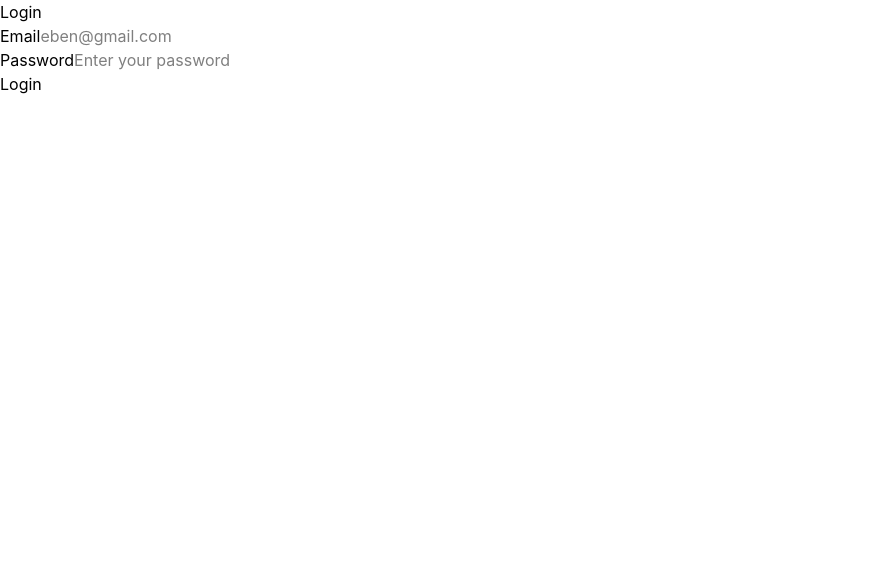
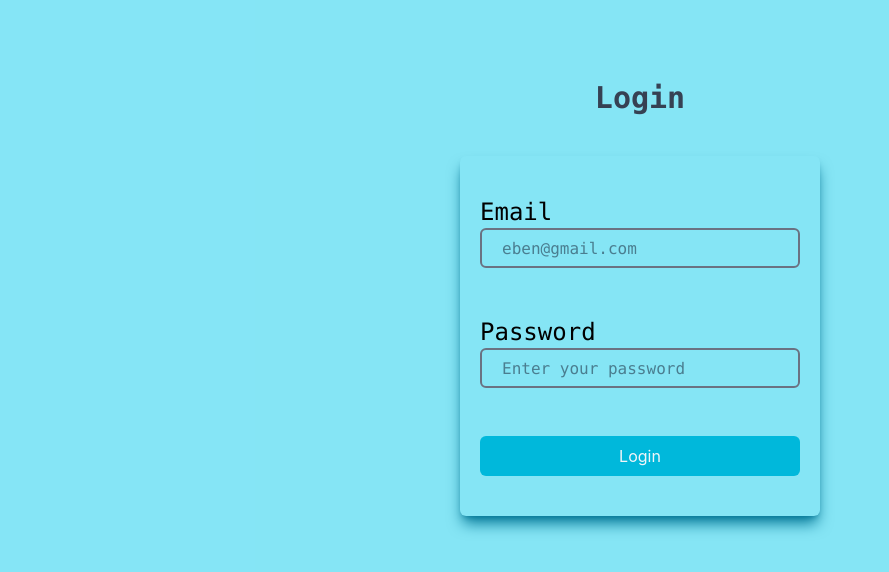
Before and after one commit to Zolender/Z-shop, a React (Vite) app: page /login in a window 1280 px wide. Shown: the top 572 px of the page, without its empty margins (0-889 px from the left). Built offline with nearby package versions, Linux system fonts and the light colour scheme.

Commit message:
feat: enhance Layout and Login components with improved styling and structure

```diff
--- a/src/components/Layout.tsx
+++ b/src/components/Layout.tsx
@@ -4,7 +4,7 @@ import NavBar from "./Navbar";
 
 export default function Layout(){
     return (
-        <div className="">
+        <div className="flex flex-col w-full min-h-screen bg-[#f7f7c7c3]">
             <NavBar/>
             <main>
                 <Outlet/>
--- a/src/pages/Login.tsx
+++ b/src/pages/Login.tsx
@@ -53,22 +53,22 @@ export default function Login(){
     }
 
     return (
-        <div className="">
-            <h1 className="">Login</h1>
-            <form onSubmit={handleSubmit} className="">
+        <div className="flex flex-col w-full min-h-screen bg-[#17cded86] py-20 items-center ">
+            <h1 className="text-3xl font-bold font-mono text-gray-700 mb-10">Login</h1>
+            <form onSubmit={handleSubmit} className="flex flex-col justify-between border-blue-300-2 w-90 h-90 rounded-md px-5 py-10 shadow-cyan-700 shadow-lg">
                 <div>
-                    <label htmlFor="email">Email</label>
-                    <input className="" type="email" id="email" name="email" value={formData.email} onChange={handleChange} placeholder="eben@gmail.com" />
+                    <label className="text-2xl font-mono block" htmlFor="email">Email</label>
+                    <input className="border-gray-500 border-2 w-full rounded-md px-5 text-slate-900 font-mono focus:outline-0 hover:shadow-blue-300 h-10 transition-all ease-in hover:shadow-md" type="email" id="email" name="email" value={formData.email} onChange={handleChange} placeholder="eben@gmail.com" />
                 </div>
                 <div>
-                    <label htmlFor="password">Password</label>
-                    <input className="" type="password" id="password" name="password" value={formData.password} onChange={handleChange} placeholder="Enter your password" />
+                    <label className="text-2xl font-mono block " htmlFor="password">Password</label>
+                    <input className="border-gray-500 border-2 w-full rounded-md px-5 text-slate-900 font-mono focus:outline-0 hover:shadow-blue-300 h-10 transition-all ease-in hover:shadow-md" type="password" id="password" name="password" value={formData.password} onChange={handleChange} placeholder="Enter your password" />
                 </div>
 
-                {error && <p className="text-red-400">{error}</p>}
+                {error && <p className="text-red-400 font-mono">{error}</p>}
 
 
-                <button type="submit" disabled={isLoading}>{isLoading? "Logging in..." : "Login"}</button>
+                <button className="border-0 bg-cyan-500 rounded-md h-10 hover:cursor-pointer hover:bg-cyan-600 transition-all ease-in duration-300 text-slate-100 hover:scale-105 active:scale-90 active:bg-cyan-900" type="submit" disabled={isLoading}>{isLoading? "Logging in..." : "Login"}</button>
 
             </form>
         </div>
```
